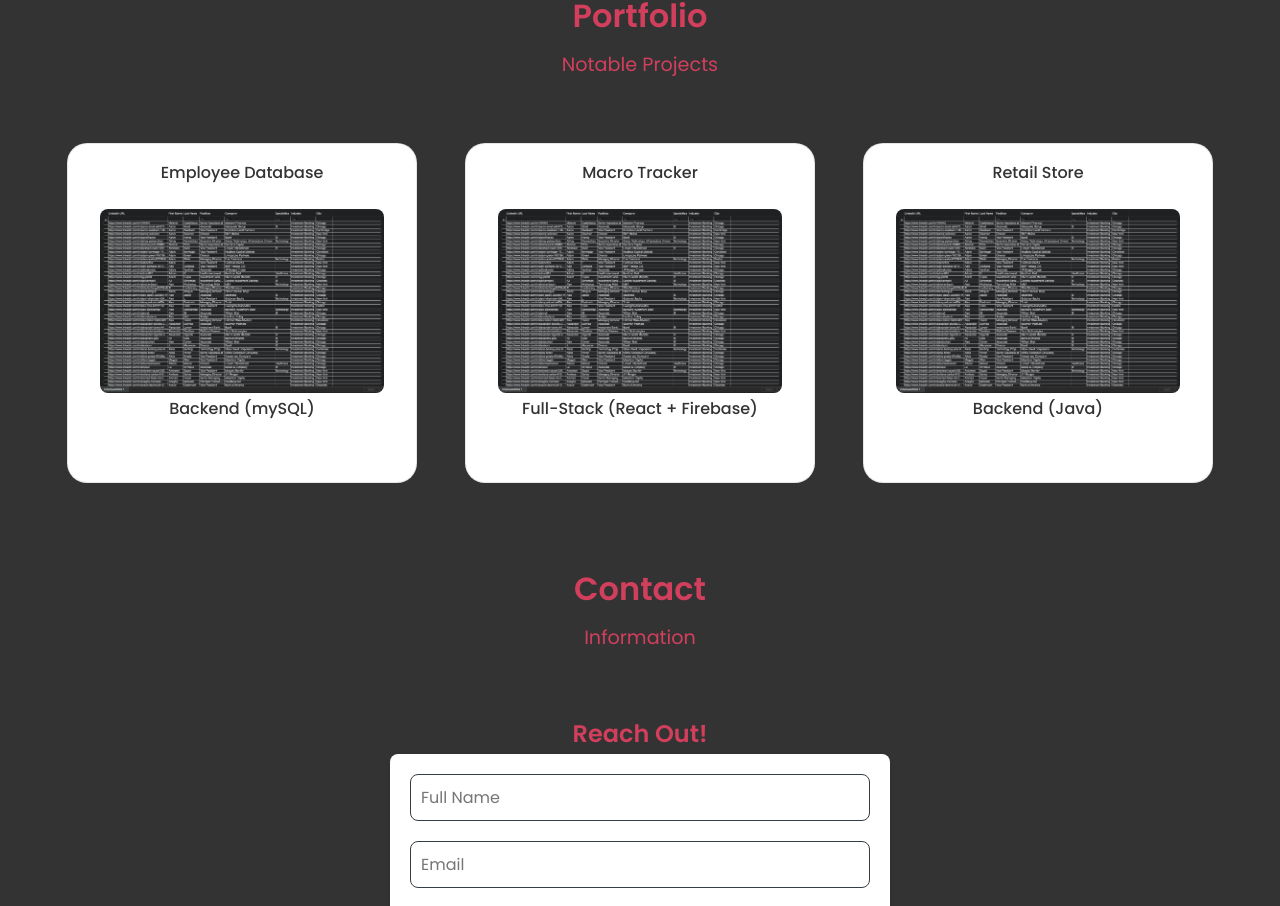
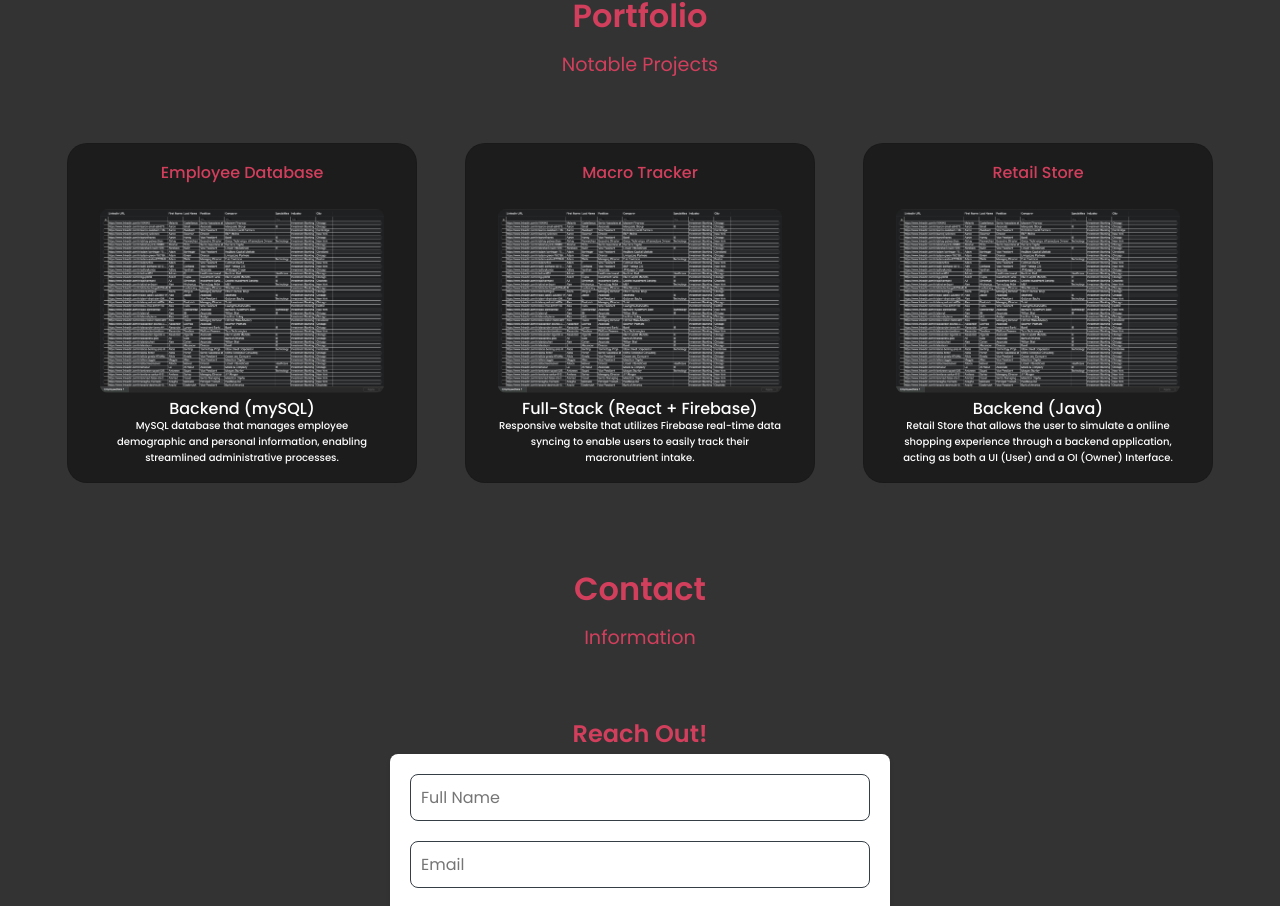
Before and after one commit to Tjrich336/PersonalPortfolio, a React (Create React App) app: page / in a window 1280 px wide. Shown: the part 2130-3036 px from the top of the page. Built offline with nearby package versions, Linux system fonts and the light colour scheme.

Commit message:
Updated portfolio page styling.

```diff
--- a/src/components/portfolio/portfolio.css
+++ b/src/components/portfolio/portfolio.css
@@ -5,13 +5,14 @@
 }
 
 .project__content {
-    background-color: var(--container-color);
+    background-color: rgb(28,28,28);
     border: 1px solid rgba(0, 0, 0, 0.1);
     padding: 1rem 2rem;
     border-radius: 1.25rem;
 }
 
 .project__title {
+    color: rgb(210,63,93);
     font-size: var(--normal-font-size);
     font-weight: var(--font-medium);
     text-align: center;
@@ -36,6 +37,7 @@
 }
 
 .project__name {
+    color: white;
     font-size: var(--normal-font-size);
     font-weight: var(--font-medium);
     line-height: 18px;
@@ -43,6 +45,7 @@
 }
 
 .project__description {
+    color: white;
     font-size: var(--tiny-font-size);
     font-weight: var(--font-medium);
     display: flex;
```
